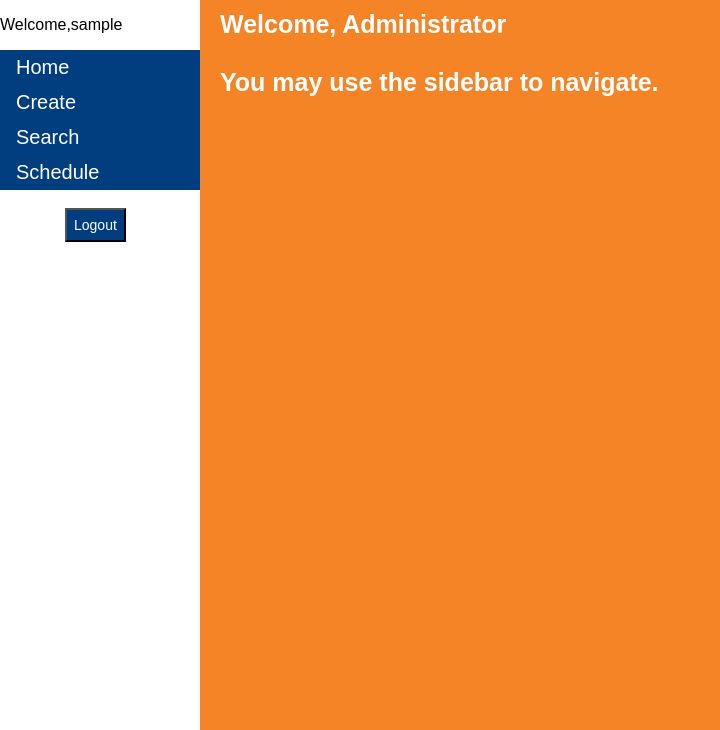
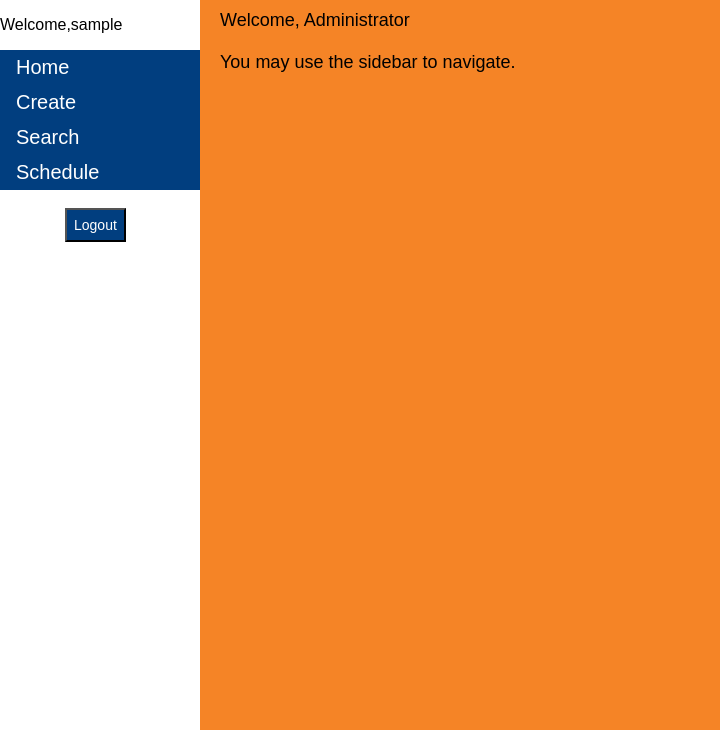
Before and after one commit to nikkirmaher/Software-Engineering, a PHP site: page /home.php in a window 1280 px wide. Shown: the part 70-800 px from the top of the page, without its empty margins (0-720 px from the left). Run offline with PHP 8.4, Linux system fonts and the light colour scheme; a user stored in the database is signed in.

Commit message:
content text and sizing

```diff
--- a/css/scheduler.css
+++ b/css/scheduler.css
@@ -115,13 +115,19 @@ th {
 /* Content area, changes depending on active navlink */
 .content
 {
-  margin-left: 210px; /* Same as the width of the sidebar */
-  margin-top: 70px; /* Same as the height of the header */
-  padding: 10px;
-  display: inline-table;
-  color: white;
-  font-size: 25px;
-  font-weight: bold;
+	margin-left: 210px;
+    margin-top: 70px;
+    padding: 10px;
+    display: inline-table;
+    font-size: 18px;
+    font-weight: normal;
+}
+
+.h2
+{
+	font-size: 30;
+    font-weight: bold;
+    color: #013e7f;
 }
 
 .title
```
